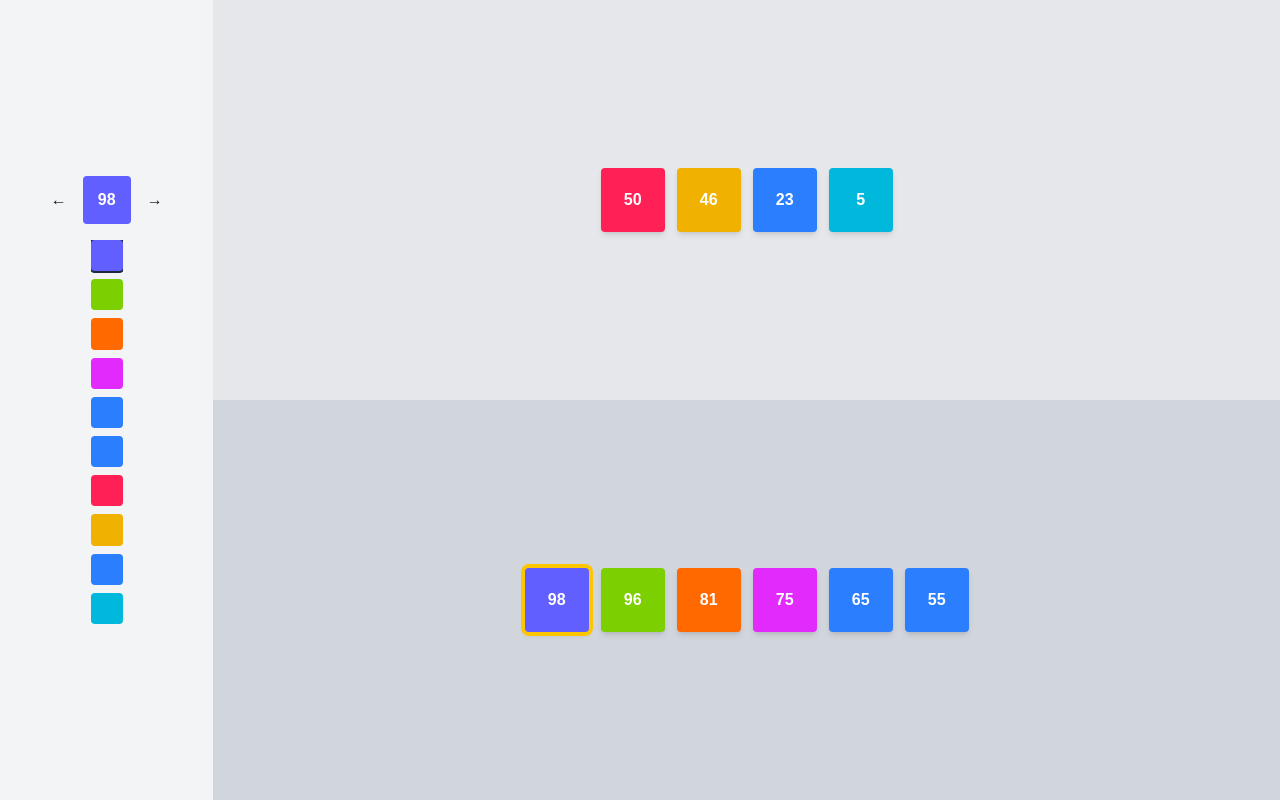
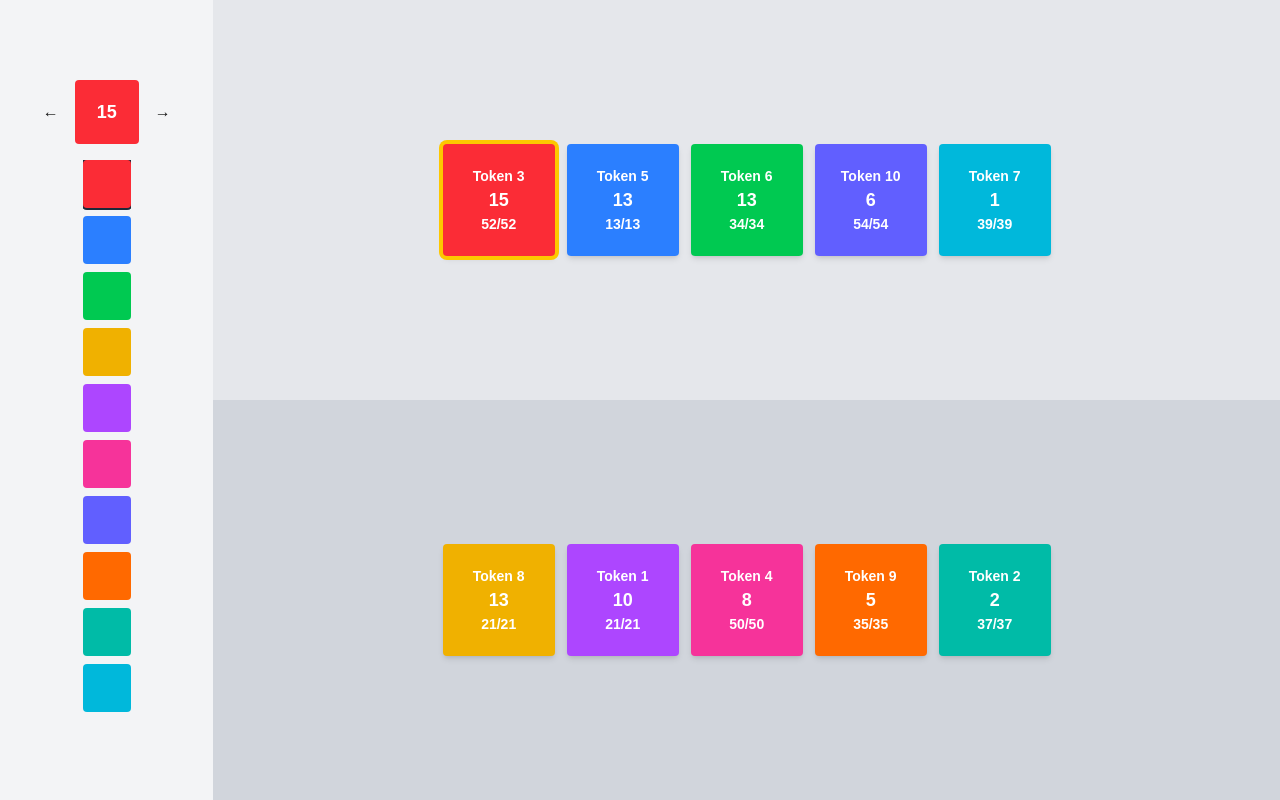
Before and after one commit to cmgomes5/capstone_proj, a Next.js app in the folder virtual-dm/: page / in a window 1280 px wide. Built offline with nearby package versions, Linux system fonts and the light colour scheme.

Commit message:
fix: token class now used instead of random squares

```diff
--- a/virtual-dm/src/pages/index.tsx
+++ b/virtual-dm/src/pages/index.tsx
@@ -1,4 +1,5 @@
 import { useState, useEffect } from 'react';
+import { Token } from '../models/Token';
 
 export default function Home() {
   // Available colors for random selection
@@ -9,41 +10,53 @@ export default function Home() {
     'bg-violet-500', 'bg-fuchsia-500', 'bg-rose-500', 'bg-amber-500'
   ];
 
-  const [squares, setSquares] = useState([{ id: 1, color: 'bg-gray-500' }]); // Default fallback
+  const [tokens, setTokens] = useState<Token[]>([new Token('Default', 10, 1, true)]); // Default fallback
   const [currentIndex, setCurrentIndex] = useState(0);
 
-  // Generate random squares only on client side
+  // Generate random tokens only on client side
   useEffect(() => {
-    const numSquares = Math.floor(Math.random() * 8) + 5; // 5-12 squares
-    const generatedSquares = [];
+    const numTokens = Math.floor(Math.random() * 8) + 5; // 5-12 tokens
+    const generatedTokens: Token[] = [];
 
-    for (let i = 0; i < numSquares; i++) {
-      const randomNumber = Math.floor(Math.random() * 100) + 1; // 1-100
-      const randomColor = availableColors[Math.floor(Math.random() * availableColors.length)];
-      generatedSquares.push({ id: randomNumber, color: randomColor });
+    for (let i = 0; i < numTokens; i++) {
+      const randomInitiative = Math.floor(Math.random() * 20) + 1; // 1-20 initiative
+      const randomHP = Math.floor(Math.random() * 50) + 10; // 10-60 HP
+      const randomAlly = Math.random() > 0.5; // Random ally/enemy
+      const tokenName = `Token ${i + 1}`;
+
+      const token = new Token(tokenName, randomHP, randomInitiative, randomAlly);
+      generatedTokens.push(token);
     }
 
-    // Sort by id in descending order (highest to lowest)
-    const sortedSquares = generatedSquares.sort((a, b) => b.id - a.id);
-    setSquares(sortedSquares);
+    // Sort by initiative in descending order (highest to lowest)
+    const sortedTokens = generatedTokens.sort((a, b) => b.initiative - a.initiative);
+    setTokens(sortedTokens);
   }, []);
+
+  // Helper function to get color based on token properties
+  const getTokenColor = (token: Token, index: number): string => {
+    return availableColors[index % availableColors.length];
+  };
 
   const goToPrevious = () => {
     setCurrentIndex((prevIndex) =>
-      prevIndex === 0 ? squares.length - 1 : prevIndex - 1
+      prevIndex === 0 ? tokens.length - 1 : prevIndex - 1
     );
   };
 
   const goToNext = () => {
     setCurrentIndex((prevIndex) =>
-      prevIndex === squares.length - 1 ? 0 : prevIndex + 1
+      prevIndex === tokens.length - 1 ? 0 : prevIndex + 1
     );
   };
 
   return (
     <div className="flex min-h-screen">
       {/* Left side - smaller */}
-      <div className="w-1/6 flex flex-col items-center justify-center bg-gray-100 p-4">
+      <div className="w-1/6 flex flex-col items-center bg-gray-100 p-4">
+        {/* Top buffer space */}
+        <div className="h-16"></div>
+
         {/* Navigation arrows and squares */}
         <div className="flex items-center space-x-2 mb-4">
           <button
@@ -53,8 +66,8 @@ export default function Home() {
             ←
           </button>
 
-          <div className={`w-12 h-12 ${squares[currentIndex].color} rounded flex items-center justify-center text-white font-bold`}>
-            {squares[currentIndex].id}
+          <div className={`w-16 h-16 ${getTokenColor(tokens[currentIndex], currentIndex)} rounded flex items-center justify-center text-white font-bold text-lg`}>
+            {tokens[currentIndex].initiative}
           </div>
 
           <button
@@ -65,17 +78,16 @@ export default function Home() {
           </button>
         </div>
 
-        {/* List of all squares */}
-        <div className="flex flex-col space-y-2 max-h-96 overflow-y-auto">
-          {squares.map((square, index) => (
+        {/* List of all tokens */}
+        <div className="flex flex-col space-y-2 flex-1 overflow-y-auto">
+          {tokens.map((token, index) => (
             <div
-              key={square.id}
-              className={`w-8 h-8 rounded cursor-pointer ${square.color} ${
+              key={token.name}
+              className={`w-12 h-12 rounded cursor-pointer ${getTokenColor(token, index)} ${
                 index === currentIndex
                   ? 'ring-2 ring-gray-800'
                   : 'hover:opacity-80'
               }`}
-              onClick={() => setCurrentIndex(index)}
             />
           ))}
         </div>
@@ -83,41 +95,45 @@ export default function Home() {
 
       {/* Right side - larger, subdivided */}
       <div className="w-5/6 flex flex-col">
-        {/* Top half - numbers ≤50 */}
+        {/* Top half - Allies */}
         <div className="flex-1 flex flex-wrap items-center justify-center bg-gray-200 p-4 gap-3 overflow-y-auto">
-          {squares
-            .filter(square => square.id <= 50)
-            .map((square) => (
+          {tokens
+            .filter(token => token.ally)
+            .map((token, index) => (
               <div
-                key={`top-${square.id}`}
-                className={`w-16 h-16 ${square.color} rounded flex items-center justify-center text-white font-bold shadow-md ${
-                  square.id === squares[currentIndex].id ? 'ring-4 ring-yellow-400' : ''
+                key={`ally-${token.name}`}
+                className={`w-28 h-28 ${getTokenColor(token, tokens.indexOf(token))} rounded flex flex-col items-center justify-center text-white font-bold shadow-md ${
+                  token.name === tokens[currentIndex].name ? 'ring-4 ring-yellow-400' : ''
                 }`}
               >
-                {square.id}
+                <div className="text-sm">{token.name}</div>
+                <div className="text-lg">{token.initiative}</div>
+                <div className="text-sm">{token.currentHP}/{token.totalHP}</div>
               </div>
             ))}
-          {squares.filter(square => square.id <= 50).length === 0 && (
-            <p className="text-gray-500 text-lg">No squares ≤50</p>
+          {tokens.filter(token => token.ally).length === 0 && (
+            <p className="text-gray-500 text-lg">No allies</p>
           )}
         </div>
 
-        {/* Bottom half - numbers >50 */}
+        {/* Bottom half - Enemies */}
         <div className="flex-1 flex flex-wrap items-center justify-center bg-gray-300 p-4 gap-3 overflow-y-auto">
-          {squares
-            .filter(square => square.id > 50)
-            .map((square) => (
+          {tokens
+            .filter(token => !token.ally)
+            .map((token, index) => (
               <div
-                key={`bottom-${square.id}`}
-                className={`w-16 h-16 ${square.color} rounded flex items-center justify-center text-white font-bold shadow-md ${
-                  square.id === squares[currentIndex].id ? 'ring-4 ring-yellow-400' : ''
+                key={`enemy-${token.name}`}
+                className={`w-28 h-28 ${getTokenColor(token, tokens.indexOf(token))} rounded flex flex-col items-center justify-center text-white font-bold shadow-md ${
+                  token.name === tokens[currentIndex].name ? 'ring-4 ring-yellow-400' : ''
                 }`}
               >
-                {square.id}
+                <div className="text-sm">{token.name}</div>
+                <div className="text-lg">{token.initiative}</div>
+                <div className="text-sm">{token.currentHP}/{token.totalHP}</div>
               </div>
             ))}
-          {squares.filter(square => square.id > 50).length === 0 && (
-            <p className="text-gray-500 text-lg">No squares &gt;50</p>
+          {tokens.filter(token => !token.ally).length === 0 && (
+            <p className="text-gray-500 text-lg">No enemies</p>
           )}
         </div>
       </div>
```
